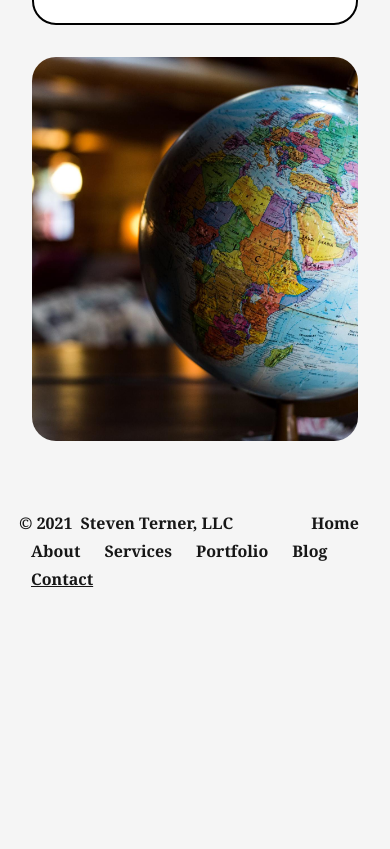
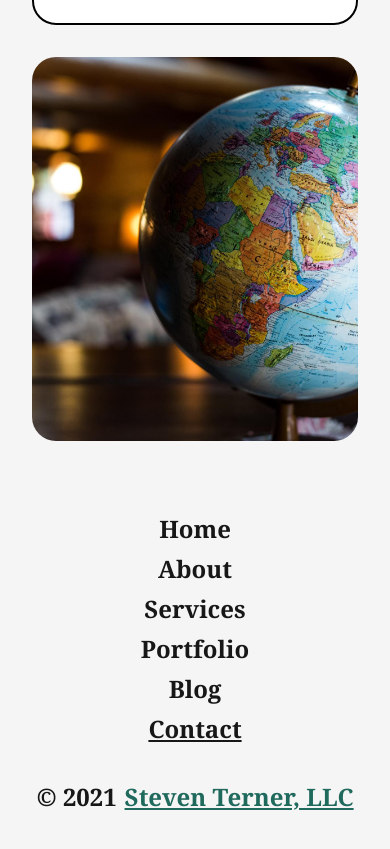
Before and after one commit to DoctorDerek/steven-terner.github.io, a Next.js app: page /contact in a window 390 px wide. Shown: the part 1606-2455 px from the top of the page. Before the commit the page ends 2219 px from the top, so only its background shows below. Built offline with nearby package versions, Linux system fonts and the light colour scheme; a web font is replaced by a local one.

Commit message:
Add responsive footer wrapping

```diff
--- a/components/Footer.js
+++ b/components/Footer.js
@@ -1,16 +1,19 @@
 import siteMetadata from "@/data/siteMetadata"
-import SectionContainer from "./SectionContainer"
-import HeaderNavLinks from "./HeaderNavLinks"
+import SectionContainer from "@/components/SectionContainer"
+import HeaderNavLinks from "@/components/HeaderNavLinks"
+import Link from "@/components/Link"
 
 export default function Footer() {
   return (
-    <SectionContainer>
-      <footer className="flex flex-wrap w-full py-1 mt-8 mb-4 font-serif font-bold leading-5 text-center rounded md:text-lg xl:text-xl">
-        <div className="flex flex-grow py-1 space-x-2 text-gray-900 dark:text-gray-100">
+    <SectionContainer fullWidth={false}>
+      <footer className="flex flex-col flex-wrap w-full py-1 mt-8 mb-0 font-serif text-2xl font-bold text-center rounded sm:text-xl sm:mb-8 sm:flex-row">
+        <HeaderNavLinks location={"footer"} />
+        <div className="flex justify-center flex-grow py-8 space-x-2 text-gray-900 sm:py-0 sm:justify-end dark:text-gray-100">
           <div>{`© ${new Date().getFullYear()}`}</div>
-          <div>{siteMetadata.author}</div>
+          <div>
+            <Link href="/">{siteMetadata.author}</Link>
+          </div>
         </div>
-        <HeaderNavLinks location={"footer"} />
       </footer>
     </SectionContainer>
   )
--- a/components/HeaderNavLinks.js
+++ b/components/HeaderNavLinks.js
@@ -4,6 +4,7 @@ import { useCurrentPath } from "@/components/useCurrentPath"
 
 const classNames = (...classes) => classes.join(" ")
 
+// location can also be "footer"
 const HeaderNavLinks = ({ location = "header" }) => {
   const currentPagePath = useCurrentPath()
 
@@ -17,7 +18,7 @@ const HeaderNavLinks = ({ location = "header" }) => {
             ? "underline"
             : "no-underline",
           location === "footer" ? "text-gray-900" : "text-green-dark",
-          "px-3 py-1 rounded-3xl xl:px-8 dark:text-gray-100 hover:underline"
+          "px-3 py-1 rounded-3xl dark:text-gray-100 hover:underline"
         )
         return (
           <Link key={link.title} href={link.href} className={className}>
```
